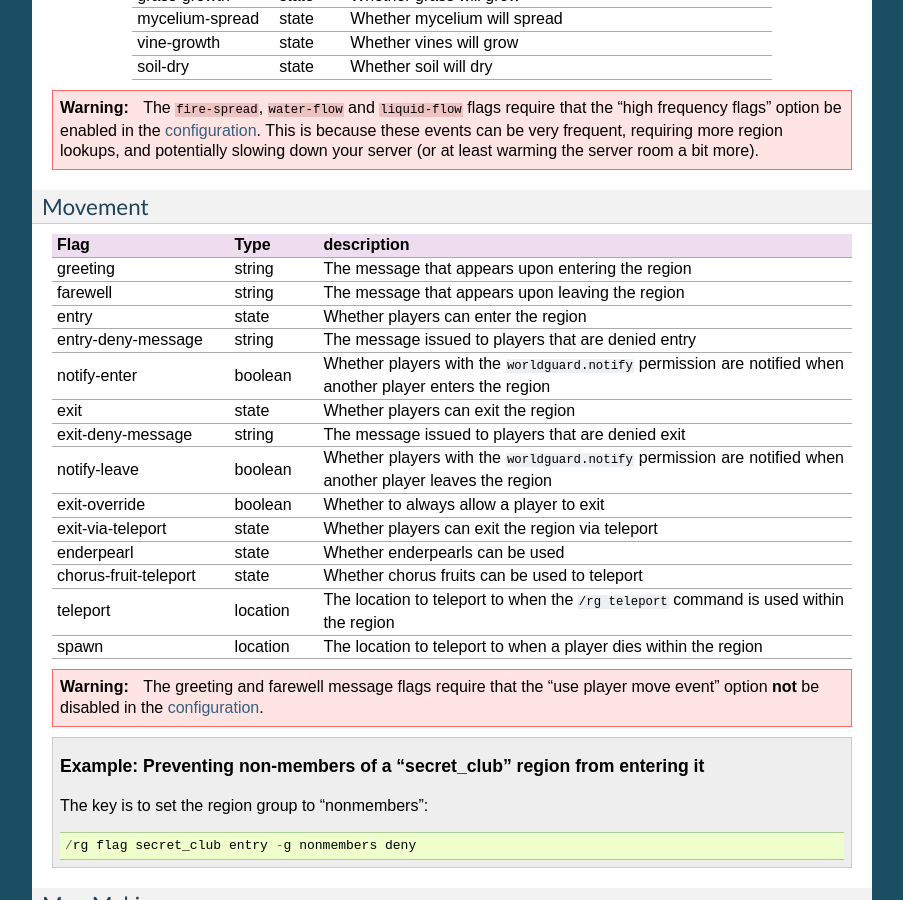
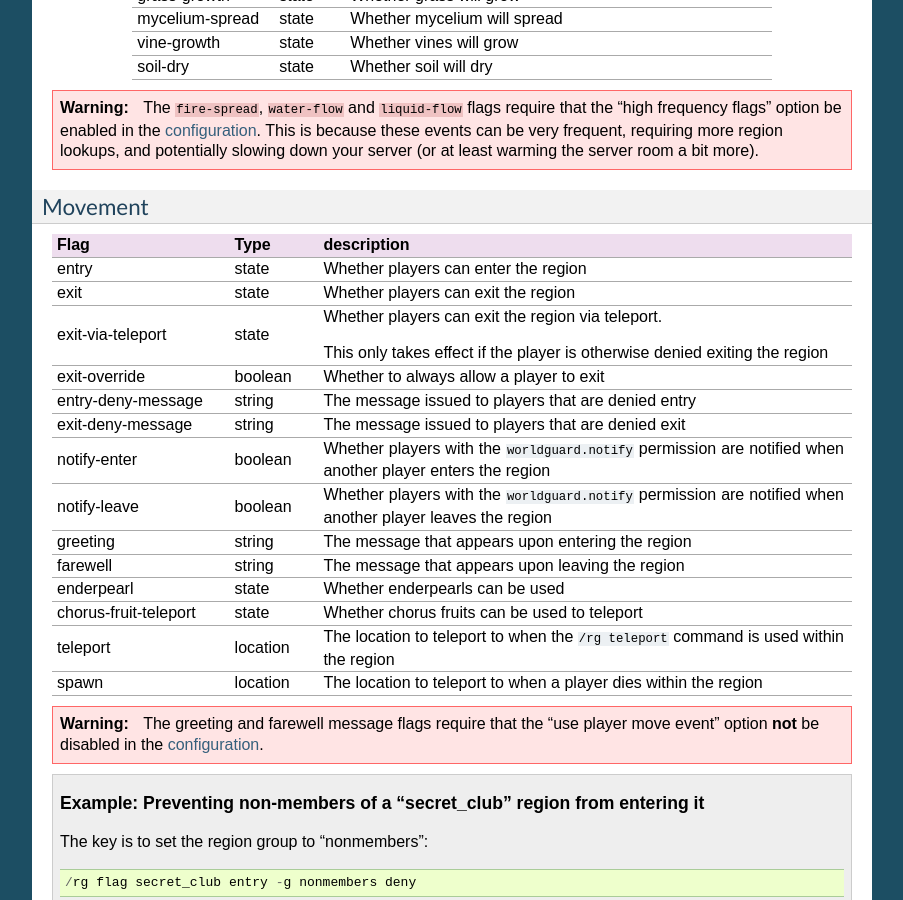
Before and after one commit to aurorasmiles/WorldGuardDocs, a Sphinx documentation site: the page built from source/regions/flags.rst, in a window 1280 px wide and 900 px high, scrolled down 4784 px. Shown: the whole window, without its empty margins (198-1101 px from the left). Built offline with Sphinx 7.4.7, drawn with Linux system fonts in a browser that asks for light colours.

Commit message:
Reorder movement section

```diff
--- a/source/regions/flags.rst
+++ b/source/regions/flags.rst
@@ -227,16 +227,18 @@ Movement
     :header: Flag, Type, description
     :widths: 10, 5, 30
 
+    entry,state,Whether players can enter the region
+    exit,state,Whether players can exit the region
+    exit-via-teleport,state,"Whether players can exit the region via teleport.
+
+    This only takes effect if the player is otherwise denied exiting the region"
+    exit-override,boolean,Whether to always allow a player to exit
+    entry-deny-message,string,The message issued to players that are denied entry
+    exit-deny-message,string,The message issued to players that are denied exit
+    notify-enter,boolean,Whether players with the ``worldguard.notify`` permission are notified when another player enters the region
+    notify-leave,boolean,Whether players with the ``worldguard.notify`` permission are notified when another player leaves the region
     greeting,string,The message that appears upon entering the region
     farewell,string,The message that appears upon leaving the region
-    entry,state,Whether players can enter the region
-    entry-deny-message,string,The message issued to players that are denied entry
-    notify-enter,boolean,Whether players with the ``worldguard.notify`` permission are notified when another player enters the region
-    exit,state,Whether players can exit the region
-    exit-deny-message,string,The message issued to players that are denied exit
-    notify-leave,boolean,Whether players with the ``worldguard.notify`` permission are notified when another player leaves the region
-    exit-override,boolean,Whether to always allow a player to exit
-    exit-via-teleport,state,Whether players can exit the region via teleport
     enderpearl,state,Whether enderpearls can be used
     chorus-fruit-teleport,state,Whether chorus fruits can be used to teleport
     teleport,location,The location to teleport to when the ``/rg teleport`` command is used within the region
```
